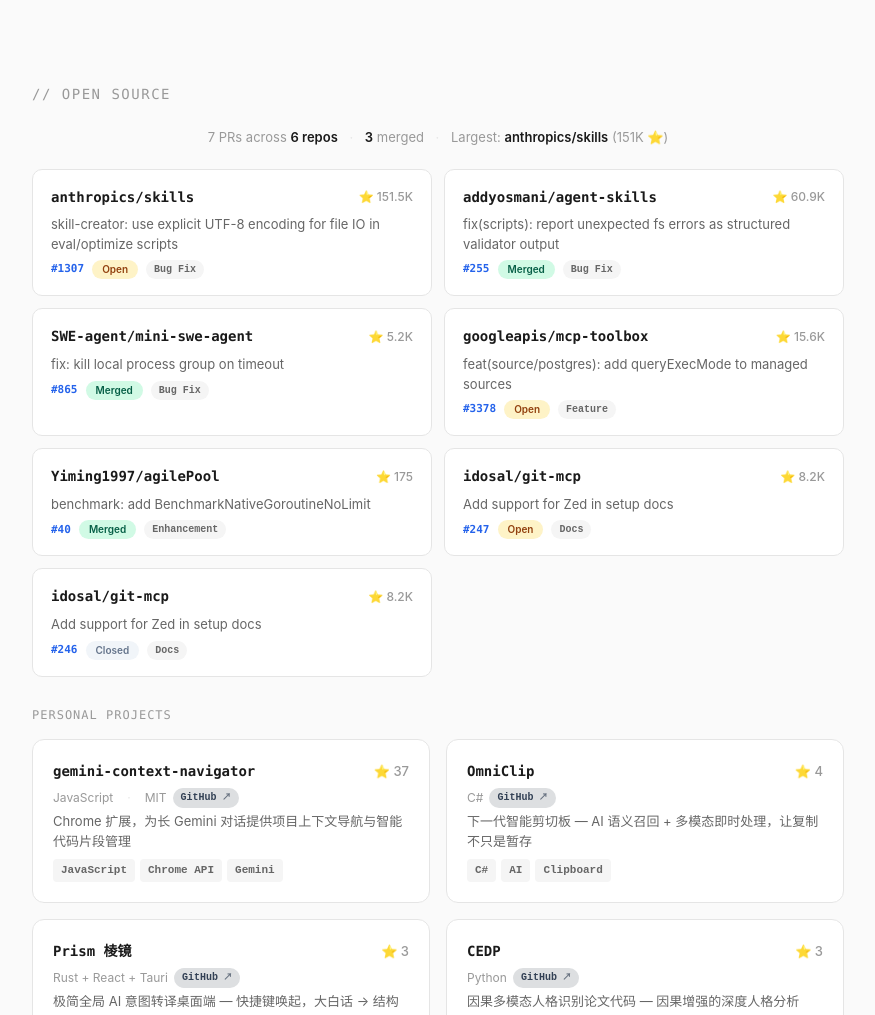
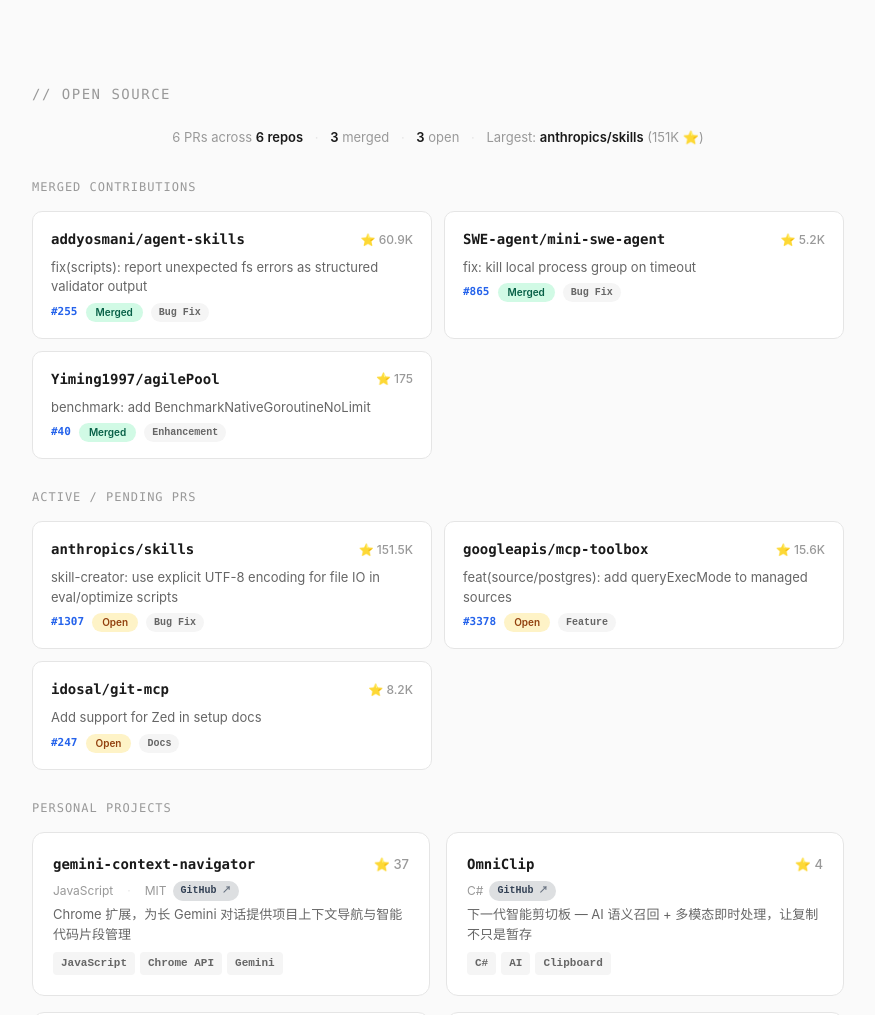
Before and after one commit to Swing-G/swing-g.github.io, a website: page index.html in a window 1280 px wide. Shown: the part 1440-2455 px from the top of the page, without its empty margins (202-1077 px from the left). Drawn offline with nearby package versions, Linux system fonts and the light colour scheme; some packages are replaced by stand-ins of ours; no server answers; a script that the page names is missing.

Commit message:
refactor: split open-source into Merged & Active sections, add blog positioning line

```diff
--- a/css/style.css
+++ b/css/style.css
@@ -709,6 +709,15 @@ a.blog-plat:hover .blog-logo {
     color: var(--border);
 }
 
+/* Description / positioning */
+.blog-desc {
+    text-align: center;
+    font-size: 13px;
+    color: var(--text-secondary);
+    margin-bottom: 20px;
+    line-height: 1.6;
+}
+
 /* Timeline articles */
 .blog-timeline {
     background: var(--card-bg);
--- a/index.html
+++ b/index.html
@@ -134,16 +134,65 @@
 
                 <!-- PR Stats -->
                 <div class="pr-stats">
-                    <span>7 PRs across <strong>6 repos</strong></span>
+                    <span>6 PRs across <strong>6 repos</strong></span>
                     <span class="blog-stat-sep">·</span>
                     <span><strong>3</strong> merged</span>
+                    <span class="blog-stat-sep">·</span>
+                    <span><strong>3</strong> open</span>
                     <span class="blog-stat-sep">·</span>
                     <span>Largest: <strong>anthropics/skills</strong> (151K ⭐)</span>
                 </div>
 
-                <!-- PR Contributions Grid -->
+                <!-- Merged Contributions -->
+                <h3 class="os-subhead">Merged Contributions</h3>
                 <div class="pr-grid">
-                    <!-- 1. anthropics/skills #1307 -->
+                    <!-- addyosmani/agent-skills #255 -->
+                    <div class="pr-card">
+                        <div class="pr-header">
+                            <span class="pr-repo">addyosmani/agent-skills</span>
+                            <span class="pr-stars gh-stars" data-repo="addyosmani/agent-skills">⭐ 60.9K</span>
+                        </div>
+                        <p class="pr-title">fix(scripts): report unexpected fs errors as structured validator output</p>
+                        <div class="pr-meta">
+                            <a href="https://github.com/addyosmani/agent-skills/pull/255" class="pr-num" target="_blank" rel="noopener noreferrer">#255</a>
+                            <span class="pr-status status-merged">Merged</span>
+                            <span class="pr-type">Bug Fix</span>
+                        </div>
+                    </div>
+
+                    <!-- SWE-agent/mini-swe-agent #865 -->
+                    <div class="pr-card">
+                        <div class="pr-header">
+                            <span class="pr-repo">SWE-agent/mini-swe-agent</span>
+                            <span class="pr-stars gh-stars" data-repo="SWE-agent/mini-swe-agent">⭐ 5.2K</span>
+                        </div>
+                        <p class="pr-title">fix: kill local process group on timeout</p>
+                        <div class="pr-meta">
+                            <a href="https://github.com/SWE-agent/mini-swe-agent/pull/865" class="pr-num" target="_blank" rel="noopener noreferrer">#865</a>
+                            <span class="pr-status status-merged">Merged</span>
+                            <span class="pr-type">Bug Fix</span>
+                        </div>
+                    </div>
+
+                    <!-- Yiming1997/agilePool #40 -->
+                    <div class="pr-card">
+                        <div class="pr-header">
+                            <span class="pr-repo">Yiming1997/agilePool</span>
+                            <span class="pr-stars gh-stars" data-repo="Yiming1997/agilePool">⭐ 175</span>
+                        </div>
+                        <p class="pr-title">benchmark: add BenchmarkNativeGoroutineNoLimit</p>
+                        <div class="pr-meta">
+                            <a href="https://github.com/Yiming1997/agilePool/pull/40" class="pr-num" target="_blank" rel="noopener noreferrer">#40</a>
+                            <span class="pr-status status-merged">Merged</span>
+                            <span class="pr-type">Enhancement</span>
+                        </div>
+                    </div>
+                </div>
+
+                <!-- Active / Pending PRs -->
+                <h3 class="os-subhead">Active / Pending PRs</h3>
+                <div class="pr-grid">
+                    <!-- anthropics/skills #1307 -->
                     <div class="pr-card">
                         <div class="pr-header">
                             <span class="pr-repo">anthropics/skills</span>
@@ -157,35 +206,7 @@
                         </div>
                     </div>
 
-                    <!-- 2. addyosmani/agent-skills #255 -->
-                    <div class="pr-card">
-                        <div class="pr-header">
-                            <span class="pr-repo">addyosmani/agent-skills</span>
-                            <span class="pr-stars gh-stars" data-repo="addyosmani/agent-skills">⭐ 60.9K</span>
-                        </div>
-                        <p class="pr-title">fix(scripts): report unexpected fs errors as structured validator output</p>
-                        <div class="pr-meta">
-                            <a href="https://github.com/addyosmani/agent-skills/pull/255" class="pr-num" target="_blank" rel="noopener noreferrer">#255</a>
-                            <span class="pr-status status-merged">Merged</span>
-                            <span class="pr-type">Bug Fix</span>
-                        </div>
-                    </div>
-
-                    <!-- 3. SWE-agent/mini-swe-agent #865 -->
-                    <div class="pr-card">
-                        <div class="pr-header">
-                            <span class="pr-repo">SWE-agent/mini-swe-agent</span>
-                            <span class="pr-stars gh-stars" data-repo="SWE-agent/mini-swe-agent">⭐ 5.2K</span>
-                        </div>
-                        <p class="pr-title">fix: kill local process group on timeout</p>
-                        <div class="pr-meta">
-                            <a href="https://github.com/SWE-agent/mini-swe-agent/pull/865" class="pr-num" target="_blank" rel="noopener noreferrer">#865</a>
-                            <span class="pr-status status-merged">Merged</span>
-                            <span class="pr-type">Bug Fix</span>
-                        </div>
-                    </div>
-
-                    <!-- 4. googleapis/mcp-toolbox #3378 -->
+                    <!-- googleapis/mcp-toolbox #3378 -->
                     <div class="pr-card">
                         <div class="pr-header">
                             <span class="pr-repo">googleapis/mcp-toolbox</span>
@@ -199,21 +220,7 @@
                         </div>
                     </div>
 
-                    <!-- 5. Yiming1997/agilePool #40 -->
-                    <div class="pr-card">
-                        <div class="pr-header">
-                            <span class="pr-repo">Yiming1997/agilePool</span>
-                            <span class="pr-stars gh-stars" data-repo="Yiming1997/agilePool">⭐ 175</span>
-                        </div>
-                        <p class="pr-title">benchmark: add BenchmarkNativeGoroutineNoLimit</p>
-                        <div class="pr-meta">
-                            <a href="https://github.com/Yiming1997/agilePool/pull/40" class="pr-num" target="_blank" rel="noopener noreferrer">#40</a>
-                            <span class="pr-status status-merged">Merged</span>
-                            <span class="pr-type">Enhancement</span>
-                        </div>
-                    </div>
-
-                    <!-- 6. idosal/git-mcp #247 (open) -->
+                    <!-- idosal/git-mcp #247 -->
                     <div class="pr-card">
                         <div class="pr-header">
                             <span class="pr-repo">idosal/git-mcp</span>
@@ -223,20 +230,6 @@
                         <div class="pr-meta">
                             <a href="https://github.com/idosal/git-mcp/pull/247" class="pr-num" target="_blank" rel="noopener noreferrer">#247</a>
                             <span class="pr-status status-open">Open</span>
-                            <span class="pr-type">Docs</span>
-                        </div>
-                    </div>
-
-                    <!-- 7. idosal/git-mcp #246 (closed) -->
-                    <div class="pr-card">
-                        <div class="pr-header">
-                            <span class="pr-repo">idosal/git-mcp</span>
-                            <span class="pr-stars gh-stars" data-repo="idosal/git-mcp">⭐ 8.2K</span>
-                        </div>
-                        <p class="pr-title">Add support for Zed in setup docs</p>
-                        <div class="pr-meta">
-                            <a href="https://github.com/idosal/git-mcp/pull/246" class="pr-num" target="_blank" rel="noopener noreferrer">#246</a>
-                            <span class="pr-status status-closed">Closed</span>
                             <span class="pr-type">Docs</span>
                         </div>
                     </div>
@@ -422,6 +415,7 @@
                     <span class="blog-stat-sep">·</span>
                     <span>粉丝 <strong>940+</strong></span>
                 </div>
+                <p class="blog-desc">持续输出 Java 后端、AI Agent、RAG、系统设计与开源实践相关内容。</p>
 
                 <!-- CSDN timeline articles -->
                 <div class="blog-timeline" id="blog-timeline">
```
